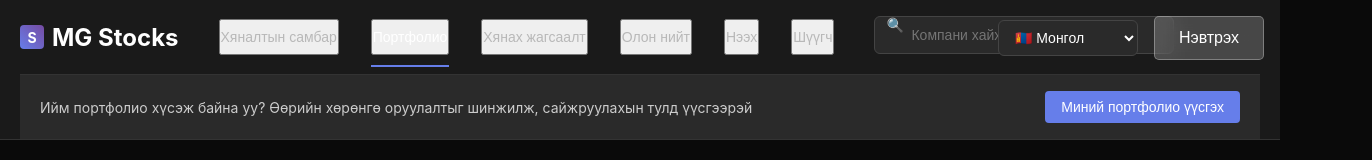
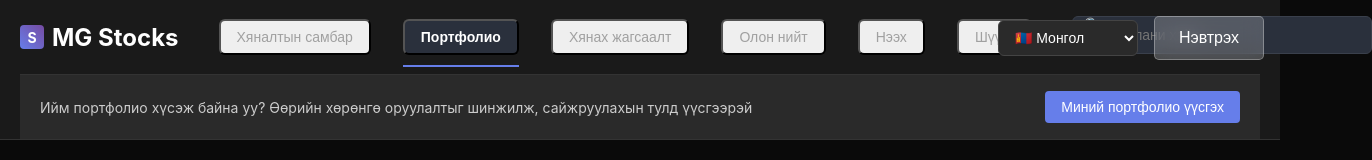
Before and after one commit to nbilgee123/stck, a React (Create React App) app in the folder frontend/: page / in a window 1280 px wide. Shown: the top 160 px of the page, 1372 px wide, since content can reach past the window. Built offline with nearby package versions, Linux system fonts and the light colour scheme; no server answers; the HTML template or start-up script is replaced by a standard one.

Commit message:
Adjust header navigation and search bar colors to match reference image

```diff
--- a/frontend/src/index.css
+++ b/frontend/src/index.css
@@ -91,21 +91,24 @@ code {
 }
 
 .nav-link {
-  color: #b8b8b8;
+  color: #a0a0a0; /* Зөөлөн саарал */
   text-decoration: none;
   font-weight: 500;
-  padding: 8px 0;
+  padding: 8px 16px;
   transition: all 0.2s;
   white-space: nowrap;
   font-size: 14px;
+  border-radius: 6px;
 }
 
 .nav-link:hover {
-  color: white;
+  color: #ffffff; /* Цагаан болгох */
 }
 
 .nav-link.active {
-  color: white;
+  background-color: #2a303c; /* Бараан саарал дэвсгэр */
+  color: #ffffff; /* Цагаан текст */
+  font-weight: 600;
 }
 
 .nav-link.active::after {
@@ -135,11 +138,11 @@ code {
 }
 
 .search-input {
-  background: #2a2a2a;
-  border: 1px solid #444;
+  background: #2a303c; /* Бараан саарал дэвсгэр */
+  border: 1px solid #3a404c; /* Бараан саарал хүрээ */
   border-radius: 6px;
   padding: 10px 12px 10px 36px;
-  color: white;
+  color: #e0e0e0; /* Цагаандуу текст */
   font-size: 14px;
   width: 100%;
   transition: border-color 0.2s;
@@ -154,12 +157,12 @@ code {
 .search-icon {
   position: absolute;
   left: 12px;
-  color: #666;
+  color: #4a90e2; /* Хөх өнгийн icon */
   font-size: 14px;
 }
 
 .search-placeholder {
-  color: #666;
+  color: #888; /* Зөөлөн саарал placeholder */
   font-size: 12px;
   margin-top: 4px;
   text-align: right;
```
